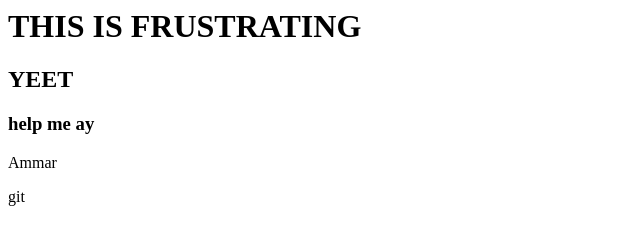
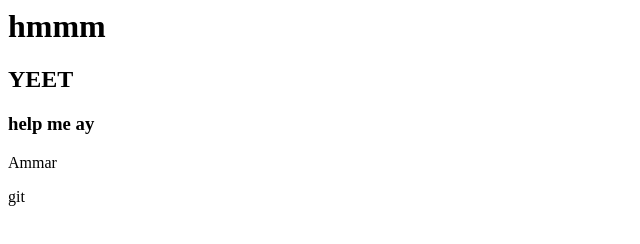
Before and after one commit to amaar950/html, a plain HTML site: page second.html in a window 1280 px wide. Shown: the whole page, without its empty margins (0-640 px from the left). Drawn offline with Linux system fonts and the light colour scheme.

Commit message:
6thCommit

```diff
--- a/second.html
+++ b/second.html
@@ -1,6 +1,6 @@
 <html>
 <h1>
-THIS IS FRUSTRATING
+    hmmm
 </h1>
 <h2>
     YEET
```
